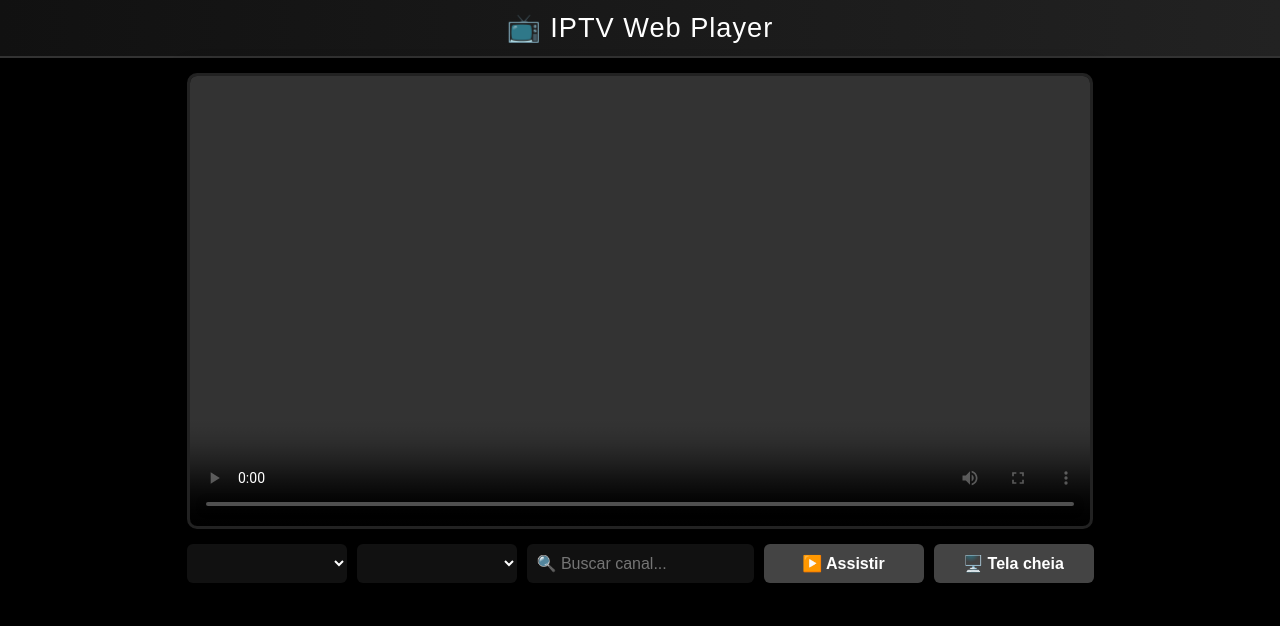
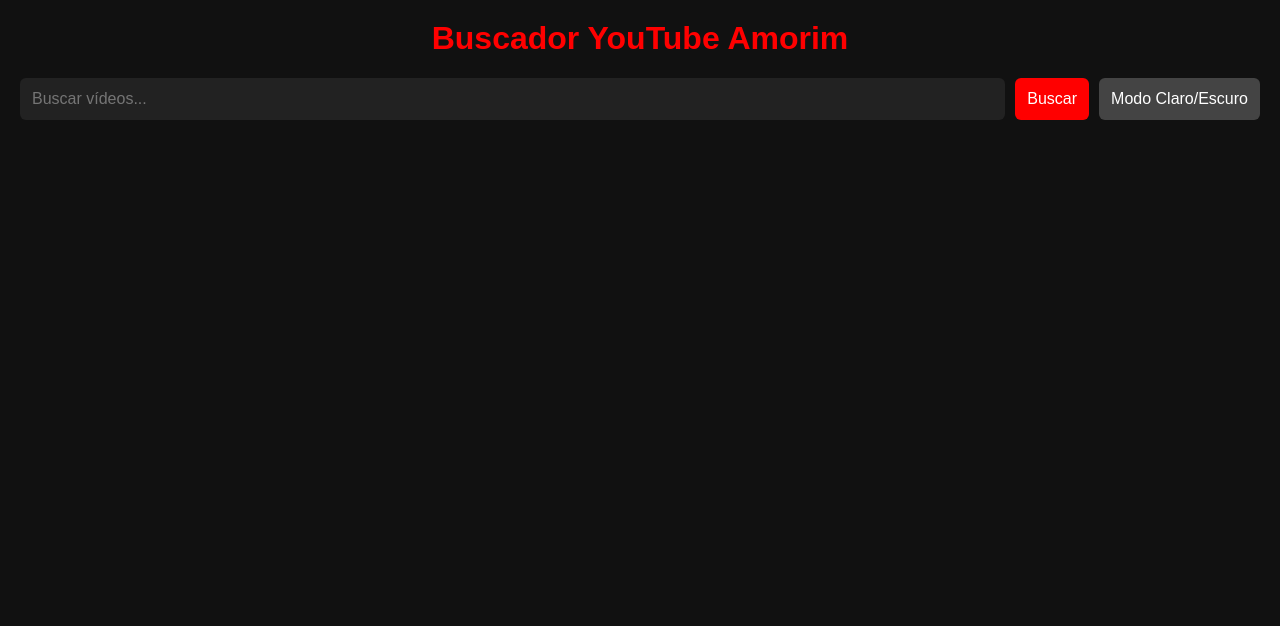
Before and after one commit to otoxp/amotv777, a plain HTML site: page index.html in a window 1280 px wide. Drawn offline with nearby package versions, Linux system fonts and the light colour scheme; no server answers.

Commit message:
Add files via upload

```diff
--- a/index.html
+++ b/index.html
@@ -1,190 +1,109 @@
 <!DOCTYPE html>
 <html lang="pt-BR">
 <head>
-  <meta charset="UTF-8">
-  <meta name="viewport" content="width=device-width, initial-scale=1.0">
-  <title>IPTV Web Player</title>
-  <script src="https://cdn.jsdelivr.net/npm/hls.js@latest"></script>
+<meta charset="UTF-8"/>
+<meta name="viewport" content="width=device-width, initial-scale=1.0"/>
+
+<link rel="manifest" href="/youtube777/manifest.json"/>
+<link rel="icon" type="image/png" sizes="192x192" href="/youtube777/icons/logo-192.png"/>
+<link rel="apple-touch-icon" href="/youtube777/icons/logo-512.png"/>
+<meta name="theme-color" content="#ff0000"/>
+
+<title>Buscador YouTube Amorim</title>
 
 <style>
-    body {
-      margin: 0;
-      font-family: Arial, sans-serif;
-      background-color: #000;
-      color: #fff;
-    }
-
-    header {
-      background: linear-gradient(90deg, #111, #222);
-      padding: 12px;
-      text-align: center;
-      font-size: 1.7em;
-      letter-spacing: 1px;
-      border-bottom: 2px solid #333;
-    }
-
-    main {
-      display: flex;
-      flex-direction: column;
-      align-items: center;
-      padding: 15px;
-    }
-
-    video {
-      width: 95%;
-      max-width: 900px;
-      background: #000;
-      border: 3px solid #222;
-      border-radius: 10px;
-      box-shadow: 0 0 20px #000;
-    }
-
-    #controles {
-      margin: 15px 0;
-      display: flex;
-      gap: 10px;
-      flex-wrap: wrap;
-      justify-content: center;
-    }
-
-    select, input[type="text"], button {
-      padding: 10px;
-      font-size: 1em;
-      border-radius: 6px;
-      border: none;
-      background-color: #111;
-      color: #fff;
-      min-width: 160px;
-      transition: 0.3s;
-    }
-
-    select:hover, input:hover, button:hover {
-      background-color: #222;
-    }
-
-    button {
-      background: #444;
-      cursor: pointer;
-      font-weight: bold;
-    }
-
-    button:hover {
-      background: #666;
-    }
-
-    #canal-info {
-      margin-top: 10px;
-      font-size: 1.1em;
-      text-shadow: 0 0 5px #0f0;
-      color: #0f0;
-    }
+body { background:#111;color:#fff;font-family:Arial;margin:0;padding:20px;transition:0.3s; }
+.light {background:#f2f2f2;color:#000;}
+h1{text-align:center;color:#ff0000;margin-top:0;}
+.controls {display:flex;gap:10px;flex-wrap:wrap;margin-bottom:20px;}
+.controls input, .controls button {padding:12px;font-size:16px;border:none;border-radius:6px;}
+.controls input{flex:1;background:#222;color:#fff;}
+.light .controls input{background:#ddd;color:#000;}
+.controls button{background:#ff0000;color:white;cursor:pointer;}
+#toggle{background:#444;}
+.light #toggle{background:#999;color:black;}
+.grid {display:grid;grid-template-columns:repeat(auto-fill,minmax(260px,1fr));gap:20px;}
+.card {background:#1a1a1a;border-radius:12px;padding:12px;box-shadow:0 0 10px #000;transition:0.3s;}
+.light .card{background:#fff;box-shadow:0 0 10px #999;}
+.card:hover {transform:scale(1.03);}
+.card img {width:100%;border-radius:10px;cursor:pointer;}
+.downloads button {padding:8px;margin-top:6px;margin-right:6px;background:#333;color:white;border:none;border-radius:6px;cursor:pointer;}
+.light .downloads button{background:#666;}
+#loader{text-align:center;margin:10px;font-size:18px;display:none;}
 </style>
 </head>
 
 <body>
-  <header>📺 IPTV Web Player</header>
 
-  <main>
-    <video id="player" controls></video>
+<h1>Buscador YouTube Amorim</h1>
 
-    <div id="controles">
-      <select id="grupoSelect"></select>
-      <select id="canalSelect"></select>
-      <input type="text" id="busca" placeholder="🔍 Buscar canal...">
-      <button onclick="tocarCanal()">▶️ Assistir</button>
-      <button onclick="telaCheia()">🖥️ Tela cheia</button>
+<div class="controls">
+ <input id="query" placeholder="Buscar vídeos..."/>
+ <button onclick="buscarVideos(true)">Buscar</button>
+ <button id="toggle" onclick="document.body.classList.toggle('light')">Modo Claro/Escuro</button>
 </div>
 
-    <div id="canal-info"></div>
-  </main>
+<div id="loader">🔎 Carregando…</div>
+
+<div id="resultados" class="grid"></div>
 
 <script>
-    const listaURL = 'https://tinyurl.com/w777tv';
-    const player = document.getElementById('player');
-    const grupoSelect = document.getElementById('grupoSelect');
-    const canalSelect = document.getElementById('canalSelect');
-    const buscaInput = document.getElementById('busca');
-    const canalInfo = document.getElementById('canal-info');
+const API_KEY="AIzaSyCdYsIw8W9CyV2GF9w7a96eeIAMOyH5TxU";
+let nextPageToken="";
+let loading=false;
 
-    let canaisPorGrupo = {};
-    let hlsInstance = null;
+function cardHTML(v){
+  const id=v.id.videoId;
+  const t=v.snippet.title;
+  const img=v.snippet.thumbnails.high.url;
 
-    // Carregar Lista M3U
-    async function carregarLista() {
-      const resposta = await fetch(listaURL);
-      const texto = await resposta.text();
-      const linhas = texto.split('\n');
-
-      for (let i = 0; i < linhas.length; i++) {
-        if (linhas[i].startsWith('#EXTINF')) {
-          const grupo = linhas[i].match(/group-title="([^"]+)"/);
-          const nome = linhas[i].split(',').pop();
-          const url = linhas[i + 1];
-
-          if (grupo && nome && url) {
-            const nomeGrupo = grupo[1];
-            if (!canaisPorGrupo[nomeGrupo]) canaisPorGrupo[nomeGrupo] = [];
-            canaisPorGrupo[nomeGrupo].push({ nome, url });
-          }
-        }
+  return `
+  <div class='card'>
+    <img src='${img}' onclick="window.open('https://y2meta.is/pt/youtube/${id}','_blank')"/>
+    <h3>${t}</h3>
+    <div class='downloads'>
+      <button onclick="window.open('https://www.yout-ube.com/watch?v=${id}','_blank')">MP4</button>
+      <button onclick="window.open('https://y2meta.is/?url=https://www.youtube.com/watch?v=${id}','_blank')">MP3</button>
+      <button onclick="window.open('https://downsub.com/?url=https://www.youtube.com/watch?v=${id}','_blank')">Legenda (VTT)</button>
+    </div>
+  </div>`;
 }
 
-      grupoSelect.innerHTML =
-        Object.keys(canaisPorGrupo)
-          .sort()
-          .map(g => `<option>${g}</option>`)
-          .join('');
+function buscarVideos(reset=true){
+  const q=document.getElementById("query").value.trim();
+  if(!q) return alert("Digite algo");
 
-      grupoSelect.onchange = atualizarCanais;
-      buscaInput.oninput = atualizarCanais;
+  if(loading) return;
+  loading=true;
+  document.getElementById("loader").style.display="block";
 
-      atualizarCanais();
+  if(reset){
+    document.getElementById("resultados").innerHTML="";
+    nextPageToken="";
   }
 
-    // Atualizar lista de canais
-    function atualizarCanais() {
-      const grupo = grupoSelect.value;
-      const busca = buscaInput.value.toLowerCase();
-      const canais = canaisPorGrupo[grupo] || [];
+  let url=`https://www.googleapis.com/youtube/v3/search?part=snippet&type=video&maxResults=25&q=${encodeURIComponent(q)}&key=${API_KEY}`;
+  if(nextPageToken) url+=`&pageToken=${nextPageToken}`;
 
-      canalSelect.innerHTML = canais
-        .filter(c => c.nome.toLowerCase().includes(busca))
-        .map(c => `<option value="${c.url}">${c.nome}</option>`)
-        .join('');
+  fetch(url).then(r=>r.json()).then(data=>{
+    nextPageToken=data.nextPageToken||"";
+    const box=document.getElementById("resultados");
+    data.items.forEach(v=> box.innerHTML += cardHTML(v));
+  }).finally(()=>{
+    loading=false;
+    document.getElementById("loader").style.display="none";
+  });
 }
 
-    // Reproduzir canal
-    function tocarCanal() {
-      const url = canalSelect.value;
-      const nome = canalSelect.options[canalSelect.selectedIndex].text;
+window.addEventListener("scroll",()=>{
+  if(window.innerHeight+window.scrollY >= document.body.offsetHeight-150){
+    if(nextPageToken) buscarVideos(false);
+  }
+});
 
-      canalInfo.textContent = `Reproduzindo: ${nome}`;
-
-      if (hlsInstance) {
-        hlsInstance.destroy();
-        hlsInstance = null;
+if("serviceWorker" in navigator){
+  navigator.serviceWorker.register('/youtube777/service-worker.js');
 }
-
-      if (Hls.isSupported()) {
-        hlsInstance = new Hls();
-        hlsInstance.loadSource(url);
-        hlsInstance.attachMedia(player);
-        hlsInstance.on(Hls.Events.MANIFEST_PARSED, () => player.play());
-      } else if (player.canPlayType('application/vnd.apple.mpegurl')) {
-        player.src = url;
-        player.play();
-      } else {
-        alert('Este navegador não suporta HLS.');
-      }
-    }
-
-    // Tela cheia
-    function telaCheia() {
-      if (player.requestFullscreen) player.requestFullscreen();
-      else if (player.webkitRequestFullscreen) player.webkitRequestFullscreen();
-    }
-
-    carregarLista();
 </script>
 
 </body>
--- a/service-worker.js
+++ b/service-worker.js
@@ -1,2 +1 @@
-self.addEventListener('install', () => self.skipWaiting());
-self.addEventListener('activate', () => self.clients.claim());
+self.addEventListener('fetch',()=>{});
```
Also changed, not shown: icons/logo-192.png (added), icons/logo-512.png (added), manifest.json. Lines whose indentation alone changed are shown as unchanged.
